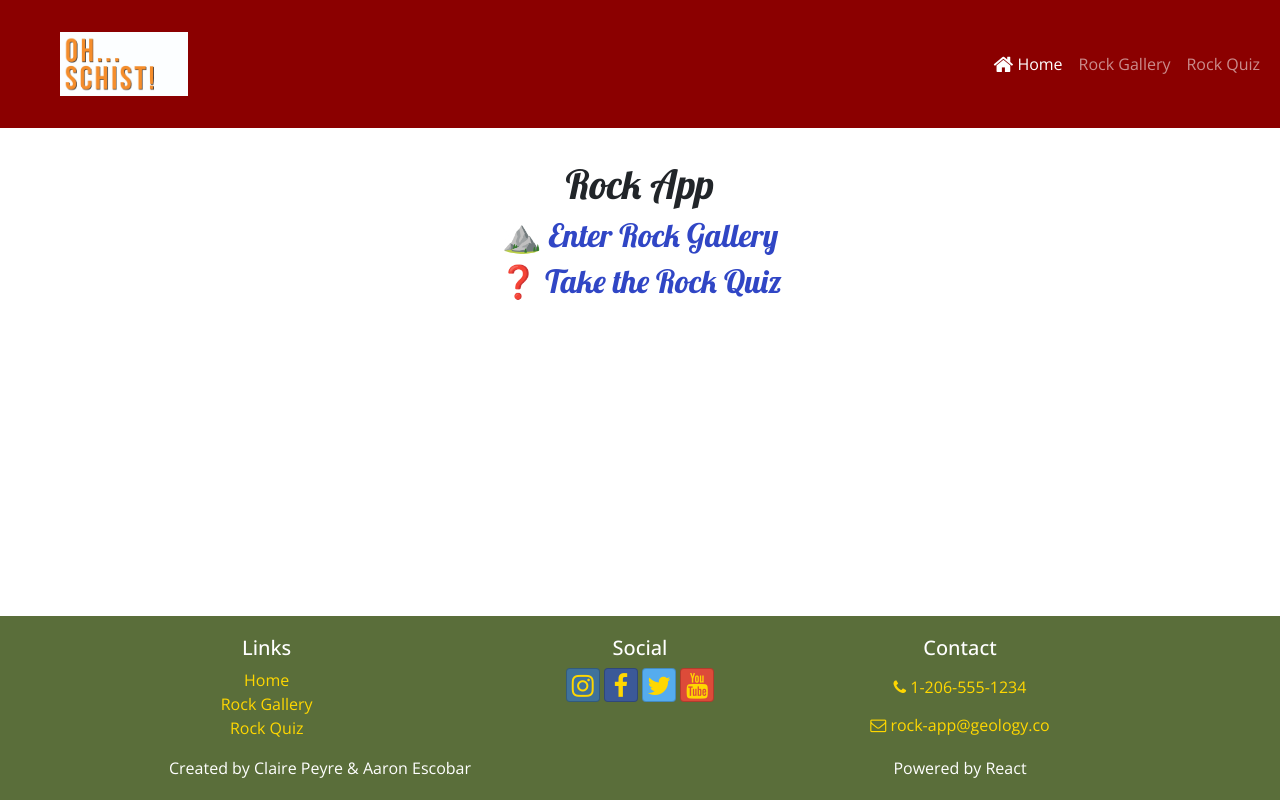
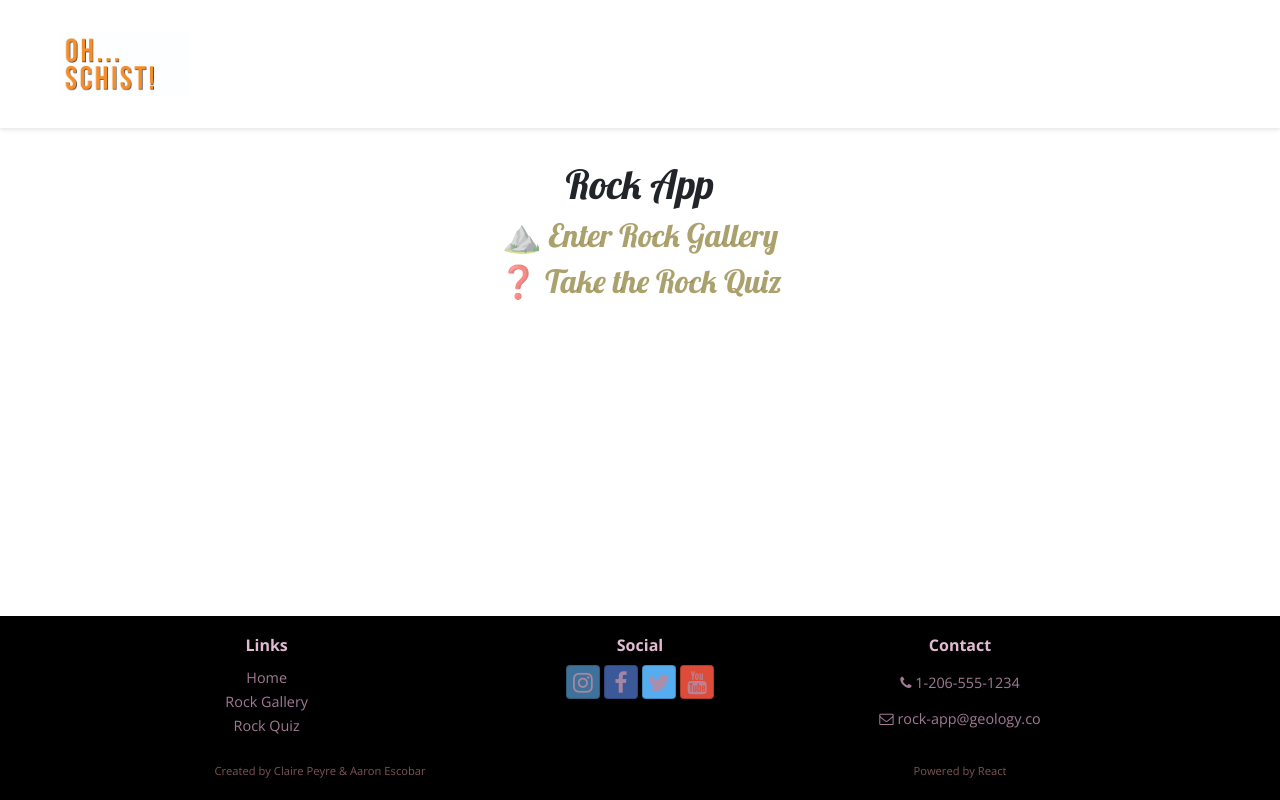
Before and after one commit to Do0ky/RockApp, a React (Create React App) app: page / in a window 1280 px wide. Built offline with nearby package versions, Linux system fonts and the light colour scheme.

Commit message:
restyling footer

```diff
--- a/src/App.css
+++ b/src/App.css
@@ -1,33 +1,55 @@
+/* APP & BODY */
 html, body, #root {
     height: 100%;
     margin: 0;
     padding: 0;
-}
-
-body {
     font-family: 'Open Sans', sans-serif;
 }
-
 .app-container {
     min-height: 100vh;
     display: flex;
     flex-direction: column;
 }
+h1, h2, h3, .card-body > .card-title {
+    font-family: 'Lobster', cursive;
+}
+h2 {
+    color: #7566109c;
+}
 
-h1,
-h2,
-h3,
-.card-body > .card-title {
-    font-family: 'Lobster', cursive;
+/* HOMEPAGE */
+.home-background {
+    height: 100vh;
+    background-image: url('app/assets/img/Homepage_Background.jpg');
+    background-size: cover;
+    background-position: center;
+    background-repeat: no-repeat;
+    position: relative;
+    z-index: -1;
+}
+
+/* HEADER */
+.navbar-brand {
+    max-width: 10rem;
+    margin-right: 2rem;
+}
+.navbar-brand img {
+    width: 100%;
+    height: 100%;
+    margin-right: 2rem;
+    max-width: 8rem;
+}
+.navbar-dark {
+    background-color: rgba(255, 255, 255, 0.363);
+    color: black;
+    margin-bottom: 2rem;
+    min-height: 8rem;
+    box-shadow: 0 2px 4px rgba(0,0,0,0.1);
 }
 
 .card-title {
     font-weight: 500;
     font-size: 1.25rem;
-}
-
-h2 {
-    color: #3046c5;
 }
 
 .card-img-overlay .card-title {
@@ -43,43 +65,34 @@ h2 {
 
 .site-footer {
     display: flex;
-    background-color: #5A6E3A;
-    color: #fff;
+    background-color: #000000;
     text-align: center;
     padding: 20px 0;
     margin-top: auto;
     flex-direction: column;
     align-items: center;
 }
-
+.site-footer h5 {
+    font-size: 1rem;
+    font-weight: bold;
+    color: #ffd3eee1;
+    margin-bottom: 10px;
+}
 .site-footer a,
 .site-footer a:visited {
-    color: #FFD700; /* gold */
+    font-size: 0.9rem;
+    color: #b48aa4e1;
     text-decoration: none;
 }
-
 .site-footer a:hover,
 .site-footer a:focus {
-    color: #fff; /* white on hover */
+    color: #eed7e5;
     text-decoration: underline;
 }
-.navbar-brand {
-    max-width: 10rem;
-    margin-right: 2rem;
-}
-
-.navbar-brand img {
-    width: 100%;
-    height: 100%;
-    margin-right: 2rem;
-    max-width: 8rem;
-}
-
-.navbar-dark {
-    background-color: #8B0000;
-    color: #fff;
-    margin-bottom: 2rem;
-    min-height: 8rem;
+.site-footer .credits {
+    font-size: 0.7rem;
+    color: #db949491;
+    margin-top: 10px;
 }
 
 .page-enter {
```
